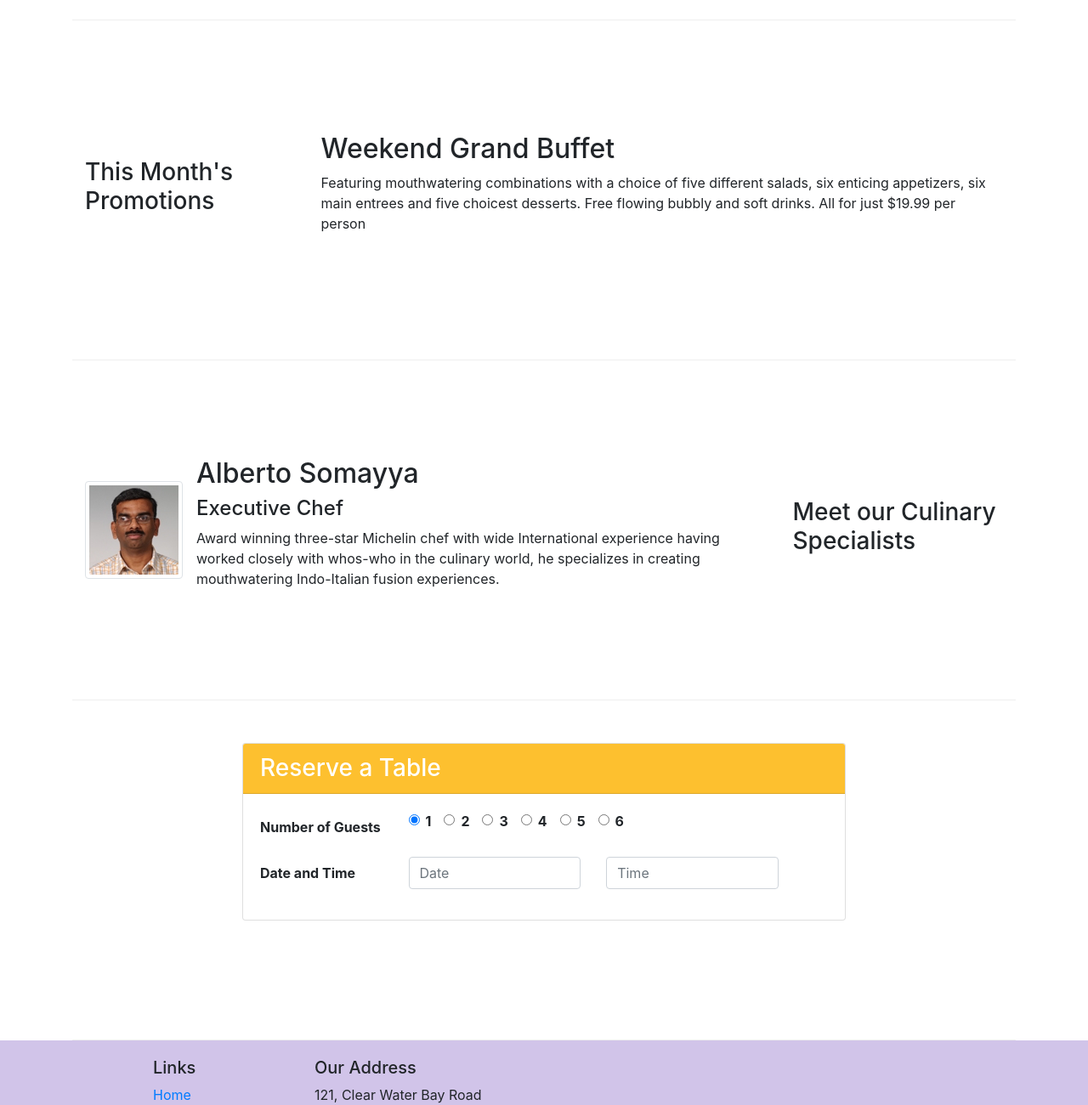
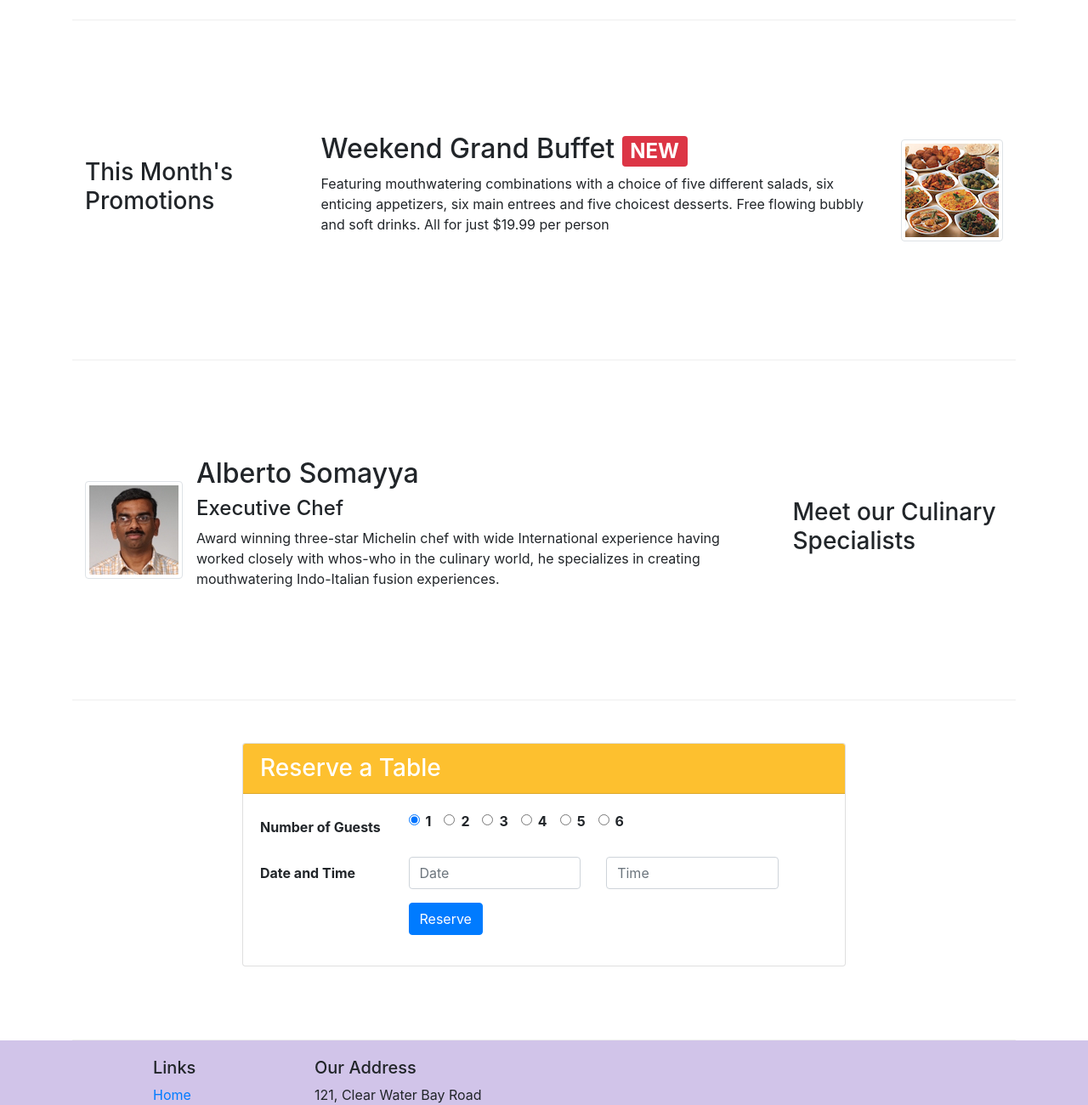
Before and after one commit to msatlan/conFusion, a website: page index.html in a window 1280 px wide. Shown: the part 710-2010 px from the top of the page at 85% size. Drawn offline with nearby package versions, Linux system fonts and the light colour scheme.

Commit message:
style "This months promotion" row

```diff
--- a/index.html
+++ b/index.html
@@ -68,12 +68,19 @@
 
 
         <div class="row row-content align-items-center">
-            <div class="col-12 col-sm-4 col-md-3">
+            <div class="col-12 col-sm-4 col-md-3 order-first">
                 <h3>This Month's Promotions</h3>
             </div>
-            <div class="col col-sm col-md">
-                <h2>Weekend Grand Buffet</h2>
-                <p class="d-none d-sm-block">Featuring mouthwatering combinations with a choice of five different salads, six enticing appetizers, six main entrees and five choicest desserts. Free flowing bubbly and soft drinks. All for just $19.99 per person </p>
+            <div class="col col-sm order-last col-md">
+                <div class="media">
+                    <img src="./resources/buffet.png"
+                         alt="buffet"
+                         class="d-flex ml-3 img-thumbnail align-self-center order-last">
+                    <div class="media-body">
+                        <h2>Weekend Grand Buffet <span class="badge badge-danger">NEW</span></h2>
+                        <p class="d-none d-sm-block">Featuring mouthwatering combinations with a choice of five different salads, six enticing appetizers, six main entrees and five choicest desserts. Free flowing bubbly and soft drinks. All for just $19.99 per person </p>
+                    </div>
+                </div>
             </div>
         </div>
 
@@ -138,62 +145,6 @@
                             </div>
                             <div class="form-group row">
                                 <label for="dateTime" class="col-sm-3 col-form-label"><strong>Date and Time</strong></label>
-                                    <div class="col-sm-4">
-                                        <input type="text" class="form-control" id="date" name="date" placeholder="Date">
-                                    </div>
-                                    <div class="col-sm-4">
-                                        <input type="text" class="form-control" id="time" name="time" placeholder="Time">
-                                    </div>
-                            </div>
-                        </form>
-                    </div>
-                </div>
-            </div>
-        </div>
-
-        <!-- <div class="row row-content">
-            <div class="col-12">
-                <div class="card">
-                    <h3 class="card-header bg-card-header text-white">Reserve a Table</h3>
-                    <div class="card-body">
-                        <form action="">
-                            <div class="form-group-row">
-                                <label for="numOfGuests" class="col-sm-3 col-form-label"><strong>Number of Guests</strong></label>
-                                <div class="btn-group col-sm-7 flex-wrap" role="group">
-                                    <div class="form-check btn-space">
-                                        <label class="form-check-label">
-                                            <input type="radio" class="form-check-input" id="radio1" name="optradio" checked> <strong>1</strong>
-                                        </label>
-                                    </div>
-                                    <div class="form-check btn-space">
-                                        <label class="form-check-label">
-                                            <input type="radio" class="form-check-input" id="radio2" name="optradio"> <strong>2</strong>
-                                        </label>
-                                    </div>
-                                    <div class="form-check btn-space">
-                                        <label class="form-check-label">
-                                            <input type="radio" class="form-check-input" id="radio3" name="optradio"> <strong>3</strong>
-                                        </label>
-                                    </div>
-                                    <div class="form-check btn-space">
-                                        <label class="form-check-label">
-                                            <input type="radio" class="form-check-input" id="radio4" name="optradio"> <strong>4</strong>
-                                        </label>
-                                    </div>
-                                    <div class="form-check btn-space">
-                                        <label class="form-check-label">
-                                            <input type="radio" class="form-check-input" id="radio5" name="optradio"> <strong>5</strong>
-                                        </label>
-                                    </div>
-                                    <div class="form-check btn-space">
-                                        <label class="form-check-label">
-                                            <input type="radio" class="form-check-input" id="radio6" name="optradio"> <strong>6</strong>
-                                        </label>
-                                    </div>
-                                </div>
-                            </div>
-                            <div class="form-group row">
-                                <label for="dateTime" class="col-sm-3 col-form-label"><strong>Date and Time</strong></label>
                                 <div class="col-sm-4">
                                     <input type="text" class="form-control" id="date" name="date" placeholder="Date">
                                 </div>
@@ -201,13 +152,17 @@
                                     <input type="text" class="form-control" id="time" name="time" placeholder="Time">
                                 </div>
                             </div>
+                            <div class="form-group row">
+                                <div class="offset-sm-3 col-sm-9">
+                                    <button type="submit" class="btn btn-primary">Reserve</button>
+                                </div>
+                            </div>
                         </form>
                     </div>
                 </div>
             </div>
-        </div> -->
+        </div>
     </div>
-
 
     <footer class="footer">
         <div class="container">
```
